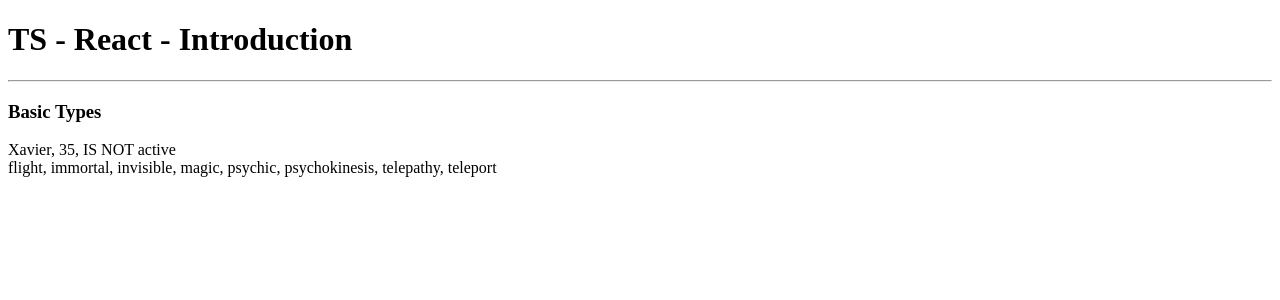
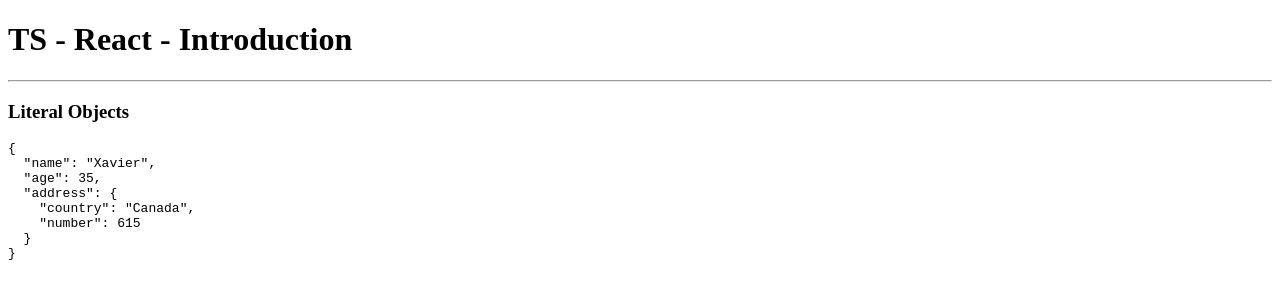
Before and after one commit to x30705/react-native-learning-01, a React (Create React App) app: page / in a window 1280 px wide. Shown: the top 300 px of the page. Built offline with nearby package versions, Linux system fonts and the light colour scheme.

Commit message:
Literal objects.

```diff
--- a/src/App.tsx
+++ b/src/App.tsx
@@ -1,11 +1,13 @@
-import { BasicTypes } from "./typescript/TiposBasicos";
+//import { BasicTypes } from "./typescript/TiposBasicos";
+import { LiteralObjects } from "./typescript/LiteralObjects";
 
 const App = () => {
   return (
     <div className="mt-2">
         <h1>TS - React - Introduction</h1>
         <hr/>
-        <BasicTypes/>
+        {/* <BasicTypes/> */}
+        <LiteralObjects/>
     </div>
   )
 }
--- /dev/null
+++ b/src/typescript/LiteralObjects.tsx
@@ -0,0 +1,26 @@
+import { json } from "stream/consumers"
+
+export const LiteralObjects = () => {
+
+    // Literal Objects does not have a literal representation in HTML.
+    // With TypeScript, this person object cannot change (add, remove) its attributes.
+    const person = {
+        name: 'Xavier',
+        age: 35,
+        address: {
+            country: 'Canada',
+            number: 615
+        }
+    }
+
+  return (
+    <div>
+        <h3>Literal Objects</h3>
+        <code>
+            <pre>
+                {JSON.stringify(person, null, 2)}
+            </pre>
+        </code>
+    </div>
+  )
+}
```
